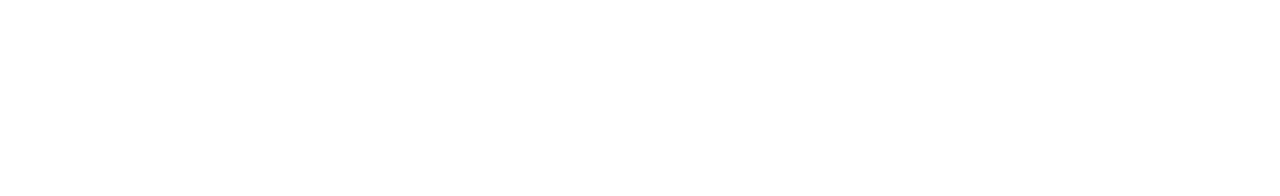
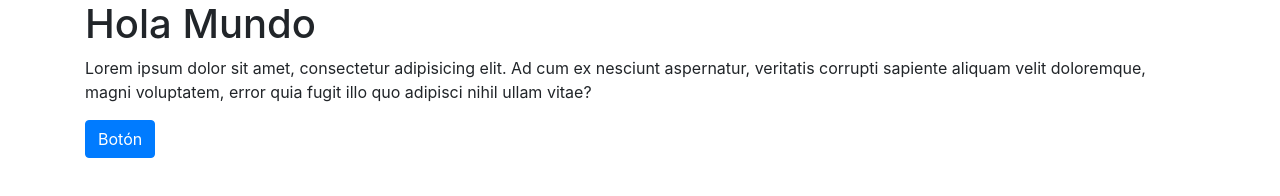
Before and after one commit to Roque98/Bootstrap4, a plain HTML site: page index.html in a window 1280 px wide. Drawn offline with Linux system fonts and the light colour scheme.

Commit message:
Titulo: Agregamos los primeros elementos al index.html

```diff
--- a/index.html
+++ b/index.html
@@ -7,7 +7,12 @@
 	<title>Plantilla</title>
 </head>
 <body>
+	<div class="container">
+			<h1>Hola Mundo</h1>
+			<p>Lorem ipsum dolor sit amet, consectetur adipisicing elit. Ad cum ex nesciunt aspernatur, veritatis corrupti sapiente aliquam velit doloremque, magni voluptatem, error quia fugit illo quo adipisci nihil ullam vitae?</p>
 
+			<button class="btn btn-primary">Botón</button>
+	</div>
 
 	<script src="js/jquery-3.3.1.min.js"></script>
 	<script src="js/bootstrap.min.js"></script>
```
